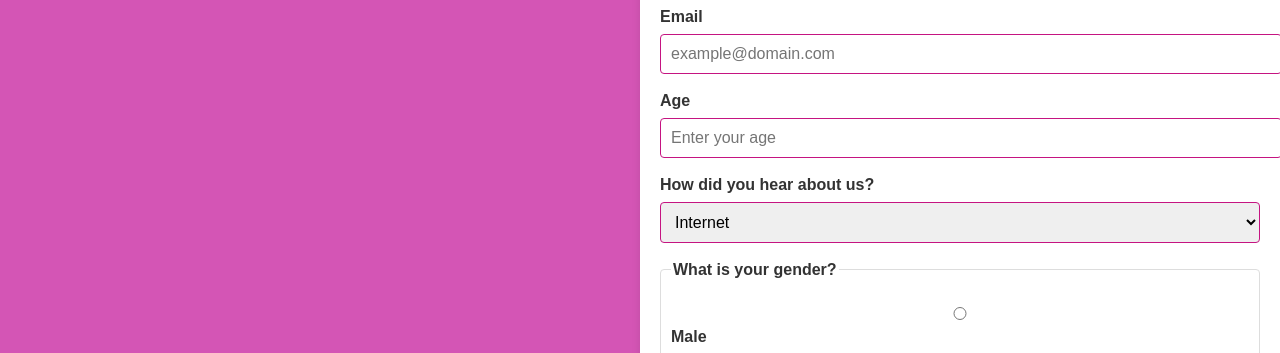
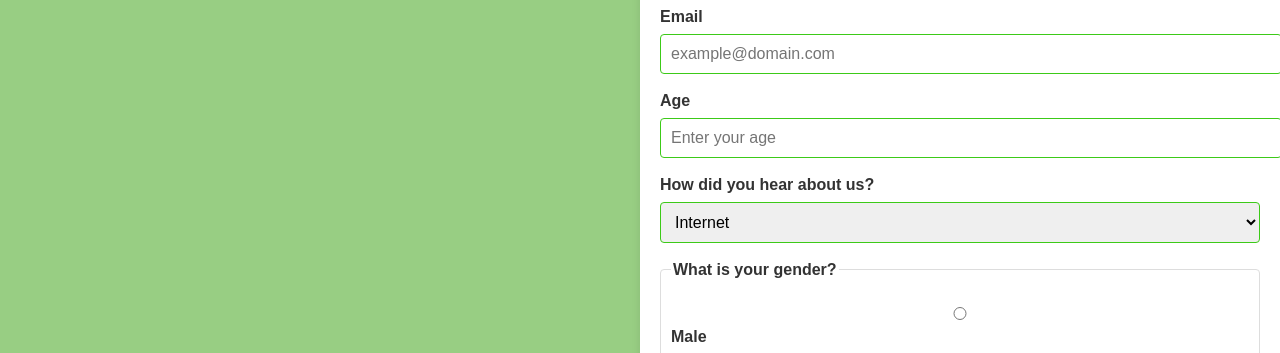
Before and after one commit to Tapiafx/Proyecto-cloud, a plain HTML site: page index.html in a window 1280 px wide. Shown: the top 353 px of the page. Drawn offline with Linux system fonts and the light colour scheme.

Commit message:
Cambio-color

```diff
--- a/styles.css
+++ b/styles.css
@@ -1,6 +1,6 @@
 body {
     font-family: Arial, sans-serif;
-    background-color: #d455b5;
+    background-color: #98ce83;
     margin: 0;
     padding: 0;
     display: flex;
@@ -41,7 +41,7 @@ body {
     padding: 10px;
     margin: 8px 0;
     border-radius: 4px;
-    border: 1px solid #c51481;
+    border: 1px solid #3cca18;
   }
 
   input[type="text"],
```
